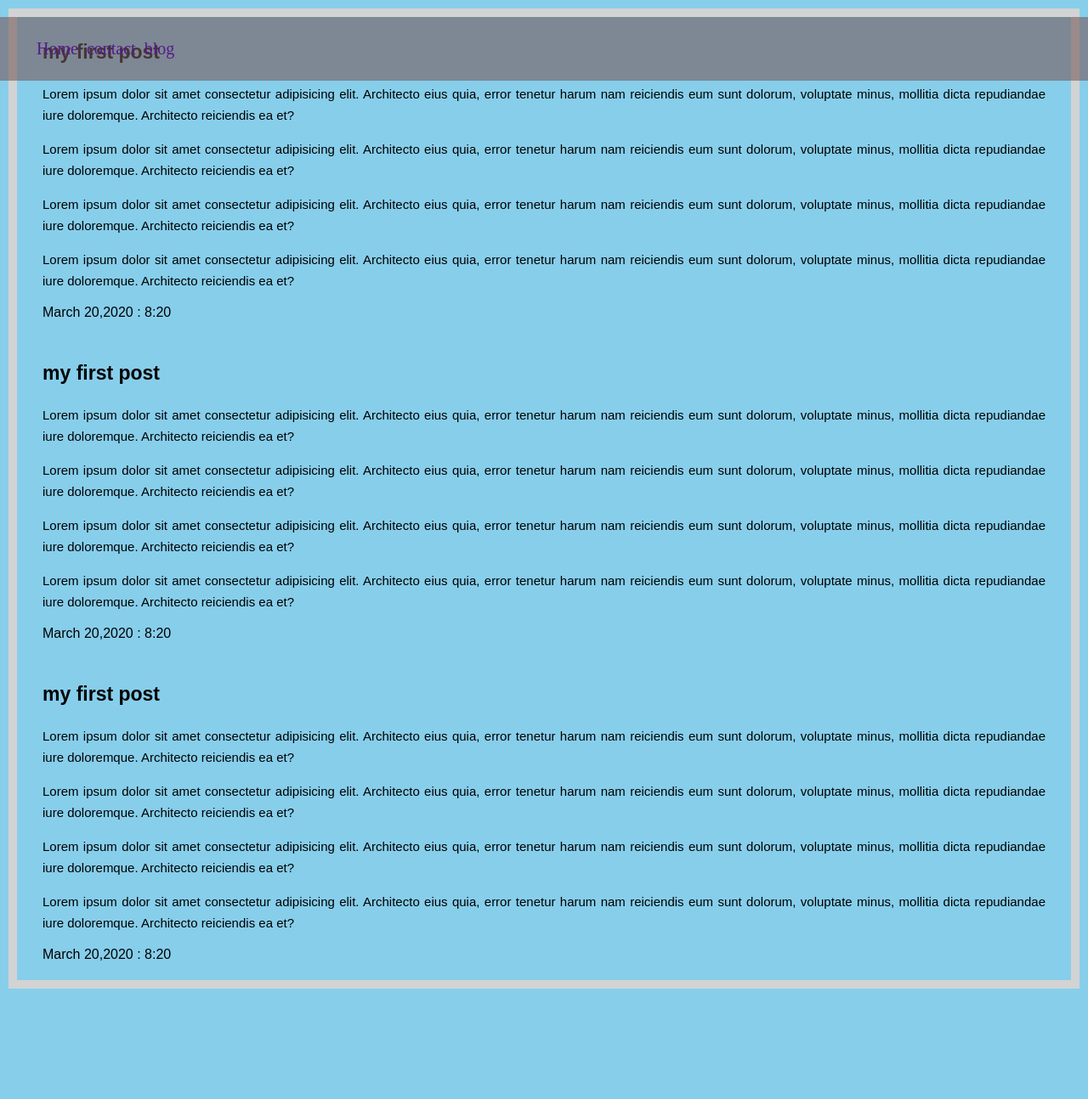
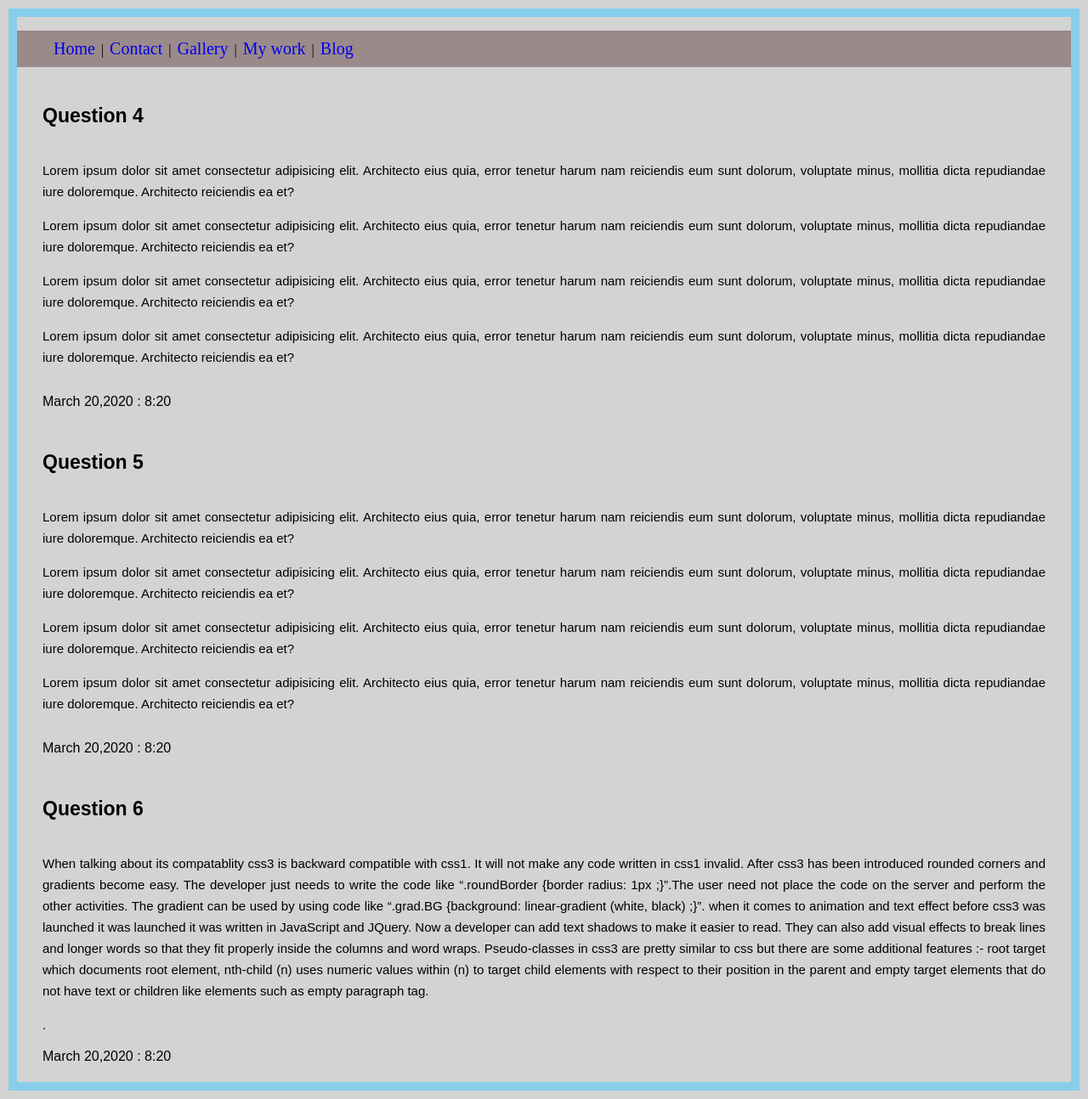
Before and after one commit to saron-tamirat/Mycv, a plain HTML site: page blog.html in a window 1280 px wide. Shown: the whole page at 85% size. Before the commit the page ends 1174 px from the top, so only its background shows below. Drawn offline with Linux system fonts and the light colour scheme.

Commit message:
This is the fifth commit

```diff
--- a/asset/css/style.css
+++ b/asset/css/style.css
@@ -1,13 +1,13 @@
 body{
-    background-color: skyblue;
-    border: solid 10px lightgray;
+    background-color: lightgray;
+    border: solid 10px skyblue;
     margin: 10px;
 }
 header{
     background-color: rgba(119, 90,90, 0.6);
     /*position: relative; relative to where the browser renders..*
     top: 100px;*/
-    position: fixed;
+
     right: 0;
     width: 100%;
 }
@@ -15,11 +15,15 @@ section{
     /*border: solid 1px;*/
     padding: 5px 30px;/* five frpn left and right 30 from top and bottom*/
     font-family: Arial, Helvetica, sans-serif;
+    display: flex;
+    flex-direction: column;
+    flex-wrap: wrap;
 }
 article{
     line-height: 25px;
     text-align: justify;
     font-size: 15px;
+    flex: 200px;
 }
 .title{
     font-size: 23px;
--- a/asset/css/style1.css
+++ b/asset/css/style1.css
@@ -3,13 +3,18 @@ body{
     font-size: 20px;
     font-family: Arial, Helvetica, sans-serif;
     font-style: normal;
+    background-color: lightgray;
+}
+.whole{
+    display: flex;
+    flex-direction: row;
 }
 .inline{
-    display: inline-block;
+    flex: 200px;
     margin: 10px;
     border-bottom: none;
-
-
+    display:flex;
+    flex-direction: row;
 }
 div{
 
@@ -25,14 +30,12 @@ div[class=form]{
     margin-bottom:7px;
     display: block;
     border-bottom: none;
-
 }
 input[value]{
     position: relative;
     display: block;
     width: 150px;
     height: 30px;
-
 }
 a:hover{
     color: gray;
--- a/asset/css/style2.css
+++ b/asset/css/style2.css
@@ -3,6 +3,7 @@ body{
     font-size: 20px;
     font-family: Arial, Helvetica, sans-serif;
     font-style: normal;
+    background-color: lightgray;
 
 
 
--- a/blog.html
+++ b/blog.html
@@ -10,27 +10,17 @@
     <header>
         <nav>
             <ul>
-                <li><a href="">Home</a></li>
-                <li><a href="">contact</a></li>
-                <li><a href="">blog</a></li>
+                <li><a href="index.html">Home</a></li> |
+                <li><a href="contact.html">Contact</a></li> |
+                <li><a href="gallery.html">Gallery</a></li> |
+                <li><a href="myworks.html">My work</a></li> |
+                <li><a href="blog.html">Blog</a></li>
             </ul>
         </nav>
     </header>
     <div id="content">
         <section>
-            <p class="title" >my first post</p>
-            <article>
-                <p>Lorem ipsum dolor sit amet consectetur adipisicing elit. Architecto eius quia, error tenetur harum nam reiciendis eum sunt dolorum, voluptate minus, mollitia dicta repudiandae iure doloremque. Architecto reiciendis ea et?</p>
-                <p>Lorem ipsum dolor sit amet consectetur adipisicing elit. Architecto eius quia, error tenetur harum nam reiciendis eum sunt dolorum, voluptate minus, mollitia dicta repudiandae iure doloremque. Architecto reiciendis ea et?</p>
-                <p>Lorem ipsum dolor sit amet consectetur adipisicing elit. Architecto eius quia, error tenetur harum nam reiciendis eum sunt dolorum, voluptate minus, mollitia dicta repudiandae iure doloremque. Architecto reiciendis ea et?</p>
-                <p>Lorem ipsum dolor sit amet consectetur adipisicing elit. Architecto eius quia, error tenetur harum nam reiciendis eum sunt dolorum, voluptate minus, mollitia dicta repudiandae iure doloremque. Architecto reiciendis ea et?</p>
-            </article>
-            <p class"Date">March 20,2020 : 8:20</p>
-
-
-        </section>
-        <section>
-            <p class="title" >my first post</p>
+            <p class="title" >Question 4</p>
             <article>
                 <p>Lorem ipsum dolor sit amet consectetur adipisicing elit. Architecto eius quia, error tenetur harum nam reiciendis eum sunt dolorum, voluptate minus, mollitia dicta repudiandae iure doloremque. Architecto reiciendis ea et?</p>
                 <p>Lorem ipsum dolor sit amet consectetur adipisicing elit. Architecto eius quia, error tenetur harum nam reiciendis eum sunt dolorum, voluptate minus, mollitia dicta repudiandae iure doloremque. Architecto reiciendis ea et?</p>
@@ -42,14 +32,36 @@
 
         </section>
         <section>
-            <p class="title" >my first post</p>
+            <p class="title" >Question 5</p>
             <article>
                 <p>Lorem ipsum dolor sit amet consectetur adipisicing elit. Architecto eius quia, error tenetur harum nam reiciendis eum sunt dolorum, voluptate minus, mollitia dicta repudiandae iure doloremque. Architecto reiciendis ea et?</p>
                 <p>Lorem ipsum dolor sit amet consectetur adipisicing elit. Architecto eius quia, error tenetur harum nam reiciendis eum sunt dolorum, voluptate minus, mollitia dicta repudiandae iure doloremque. Architecto reiciendis ea et?</p>
                 <p>Lorem ipsum dolor sit amet consectetur adipisicing elit. Architecto eius quia, error tenetur harum nam reiciendis eum sunt dolorum, voluptate minus, mollitia dicta repudiandae iure doloremque. Architecto reiciendis ea et?</p>
                 <p>Lorem ipsum dolor sit amet consectetur adipisicing elit. Architecto eius quia, error tenetur harum nam reiciendis eum sunt dolorum, voluptate minus, mollitia dicta repudiandae iure doloremque. Architecto reiciendis ea et?</p>
             </article>
-            <p class"Date">March 20,2020 : 8:20</p>
+            <p class="Date">March 20,2020 : 8:20</p>
+
+
+        </section>
+        <section>
+            <p class="title" >Question 6</p>
+            <article>
+                <p>When talking about its compatablity css3 is backward compatible with css1.
+                     It will not make any code written in css1 invalid. After css3 has been
+                     introduced rounded corners and gradients become easy. The developer just
+                     needs to write the code like “.roundBorder {border radius: 1px ;}”.The user need not
+                      place the code on the server and perform the other activities. The gradient can be used
+                       by using code like “.grad.BG {background: linear-gradient (white, black) ;}”.
+                       when it comes to animation and text effect before css3 was launched it was launched
+                        it was written in JavaScript and JQuery. Now a developer can add text shadows to make
+                        it easier to read. They can also add visual effects to break lines and longer words so
+                         that they fit properly inside the columns and word wraps. Pseudo-classes in css3 are
+                          pretty similar to css but there are some additional features :- root target which
+                          documents root element, nth-child (n) uses numeric values within (n) to target child
+                          elements with respect to their position in the parent and empty target elements that
+                           do not have text or children like elements such as empty paragraph tag.</p>.
+            </article>
+            <p class="Date">March 20,2020 : 8:20</p>
 
 
         </section>
```
Also changed, not shown: asset/css/style3.css (+0 -15 lines), contact.html (+6 -75 lines), gallery.html (+2 -1 lines), index.html (+9 -44 lines), myworks.html (+2 -1 lines).
